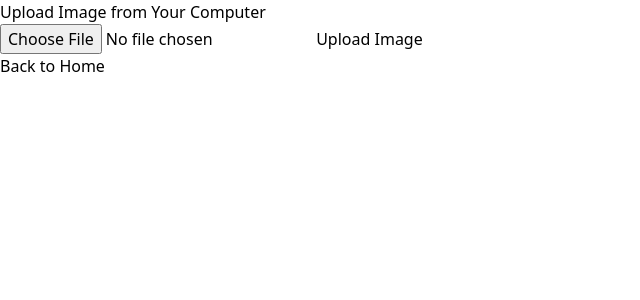
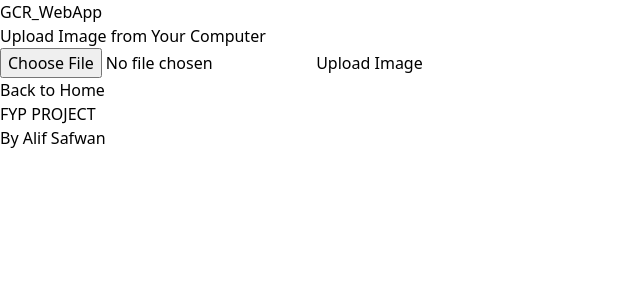
Before and after one commit to ALIFSAFWAN2233/GCR_WebVersion, a Flask app: page /upload-file in a window 1280 px wide. Shown: the top 300 px of the page, without its empty margins (0-640 px from the left). Run offline with Flask 3, Linux system fonts and the light colour scheme; style sheets or scripts are compiled from the project's sources.

Commit message:
Update index.html ui and upload_file.html ui

```diff
--- a/templates/upload_file.html
+++ b/templates/upload_file.html
@@ -4,18 +4,71 @@
     <meta charset="UTF-8">
     <meta name="viewport" content="width=device-width, initial-scale=1.0">
     <title>Upload File</title>
-    <link rel="stylesheet" href="{{ url_for('static', filename='styles.css') }}">
+    <link rel="stylesheet" href="{{ url_for('static', filename='output.css') }}">
 </head>
-<body>
-    <h1>Upload Image from Your Computer</h1>
+<body class = "bg-hero-bg-gradient fade-in-gradient">
+
+
+    <!--Top bar-->
+<div class = "sticky top-0 w-full bg-raisin-black py-4 px-6 fade-in-left-to-right rounded-b-md">
+
+    <p class = "text-white text-start font-semibold font-sans">GCR_WebApp</p>
+
+</div>
+
+<!--main content container-->
+<div class = "flex flex-col justify-center items-center text-white mt-20 px-5 fade-in-from-bottom ">
+
+    <!--Page title-->
+    <h1 class = "text-4xl font-semibold tracking-normal font-san mt-10 mb-10 md:pl-10 md:pt-14 md:text-5xl ">Upload Image from Your Computer</h1>
+
+    <!--Form container-->
+    <div class=" flex flex-col items-center justify-center mt-10 outline outline-offset-2 outline-1 bg-raisin-black rounded-2xl px-5 py-5  md:mt-20  md:px-20 md:py-5 ">
+        <!-- form using Post method to send the data to the javascript -->
+        <form  action="{{ url_for('upload_image') }}" method="post" enctype="multipart/form-data">
+            <input class='bg-blue-500 rounded-lg '  type="file" name="file" id="file" accept="image/*">
+            <input type="submit" value="Upload Image" class="  mt-8 transition ease-in-out delay-100 bg-blue-500 hover:-translate-y-1 hover:scale-110 hover:bg-indigo-500 duration-300  text-white font-medium py-2 px-4 rounded-lg  mb-4 md:mb-0 md:ml-14 md:mt-0"></a>
+
+        </form>
+
+    </div>
+
+  <a class='text-white mt-20 transition ease-in-out delay-100 bg-blue-500 hover:-translate-y-1 hover:scale-110 hover:bg-green-500 duration-300  font-medium py-2 px-4 rounded-lg ' href="{{ url_for('index') }}">Back to Home</a>
+</div>
 
 
 
-    <!-- form using Post method to send the data to the javascript -->
-    <form action="{{ url_for('upload_image') }}" method="post" enctype="multipart/form-data">
-        <input type="file" name="file" id="file" accept="image/*">
-        <input type="submit" value="Upload Image">
-    </form>
-    <a href="{{ url_for('index') }}">Back to Home</a>
+    <!--Bottom Bar-->
+<div class = "fixed bottom-0 w-full bg-raisin-black py-4 px-6 text-white fade-in-left-to-right ">
+    <div class = "container mx-auto flex justify-between items-center font-medium">
+        <p>FYP PROJECT</p>
+        <p>By Alif Safwan</p>
+    </div>
+</div>
 </body>
+
+<style>
+        @keyframes fadeInFromBottom {
+        0% {
+            opacity: 0;
+            transform: translateY(20px);
+        }
+
+        50% {
+            opacity: 0.5;
+            transform: translateY(10px);
+        }
+        100% {
+            opacity: 1;
+            transform: translateY(0);
+        }
+    }
+
+
+    .fade-in-from-bottom {
+        animation: fadeInFromBottom 1s ease-out;
+    }
+
+</style>
+
 </html>
```
Also changed, not shown: templates/index.html (+10 -10 lines).
